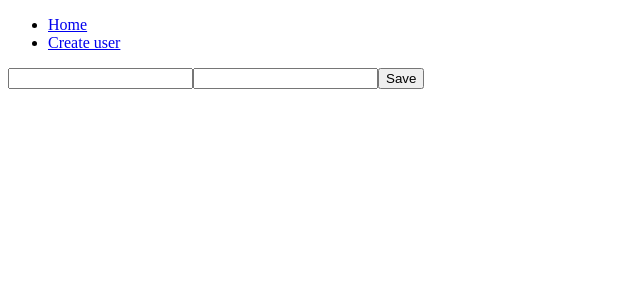
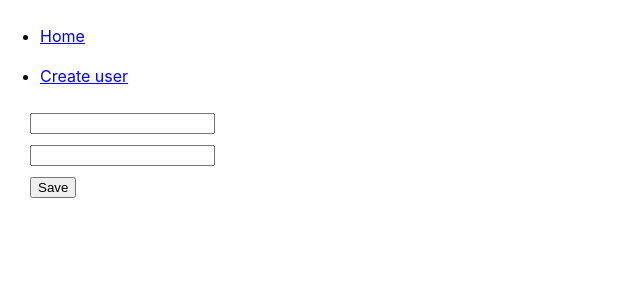
Before and after one commit to felipesoares6/graphql-react-demo, a React (Create React App) app: page /users/create in a window 1280 px wide. Shown: the top 300 px of the page, without its empty margins (0-640 px from the left). Built offline with nearby package versions, Linux system fonts and the light colour scheme.

Commit message:
Fix linter issues

```diff
--- a/public/index.html
+++ b/public/index.html
@@ -18,6 +18,7 @@
       Learn how to configure a non-root public URL by running `npm run build`.
     -->
     <title>React App</title>
+
   </head>
   <body>
     <noscript>
--- a/src/containers/CreateUser.js
+++ b/src/containers/CreateUser.js
@@ -12,7 +12,9 @@ const CreateUser = () => (
       <div>
         {loading && <p>Loading...</p>}
         {error && <p>{`Error: ${error}`}</p>}
-        {data && <p>{`The User ${data.createUser.name} was created with the ID: ${data.createUser.id}`}</p>}
+        {data && <p>{`The User
+          ${data.createUser.name} was created with the ID: ${data.createUser.id}`}
+        </p>}
 
         <Form
           onSubmit={(values) => createUser({
--- a/src/containers/DeleteUser.js
+++ b/src/containers/DeleteUser.js
@@ -4,7 +4,7 @@ import { Mutation } from 'react-apollo';
 
 import { DELETE_USER } from '../queries/user';
 
-const CreateUser = ({ id }) => (
+const DeleteUser = ({ id }) => (
   <Mutation mutation={DELETE_USER}>
     {(deleteUser ,{ loading, error, data }) => (
       <React.Fragment>
@@ -21,4 +21,4 @@ const CreateUser = ({ id }) => (
 );
 
 
-export default CreateUser;
+export default DeleteUser;
--- a/src/containers/UpdateUser.js
+++ b/src/containers/UpdateUser.js
@@ -45,5 +45,4 @@ const UpdateUser = ({ match }) => (
   </Query>
 );
 
-
 export default UpdateUser;
--- a/src/index.css
+++ b/src/index.css
@@ -8,7 +8,20 @@ body {
   -moz-osx-font-smoothing: grayscale;
 }
 
-code {
-  font-family: source-code-pro, Menlo, Monaco, Consolas, "Courier New",
-    monospace;
+a {
+  display: inline-block;
+  margin-top: 10px;
+  margin-bottom: 10px;
+  margin-right: 10px;
+  text-decorantion: none;
 }
+
+label {
+  display: block;
+  margin-top: 10px;
+  margin-bottom: 10px;
+}
+
+form {
+  margin-left: 30px;
+}
```
Also changed, not shown: src/index.js (+12 -10 lines).
